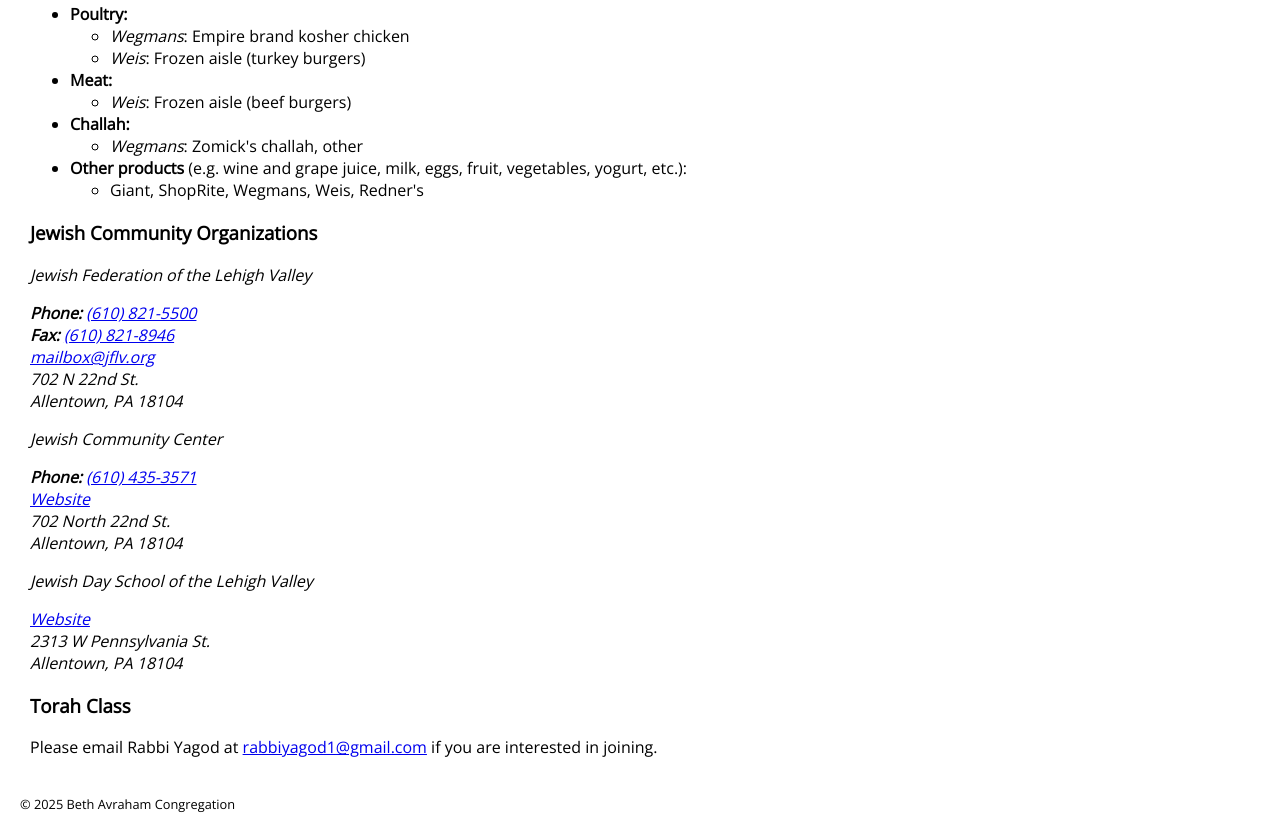
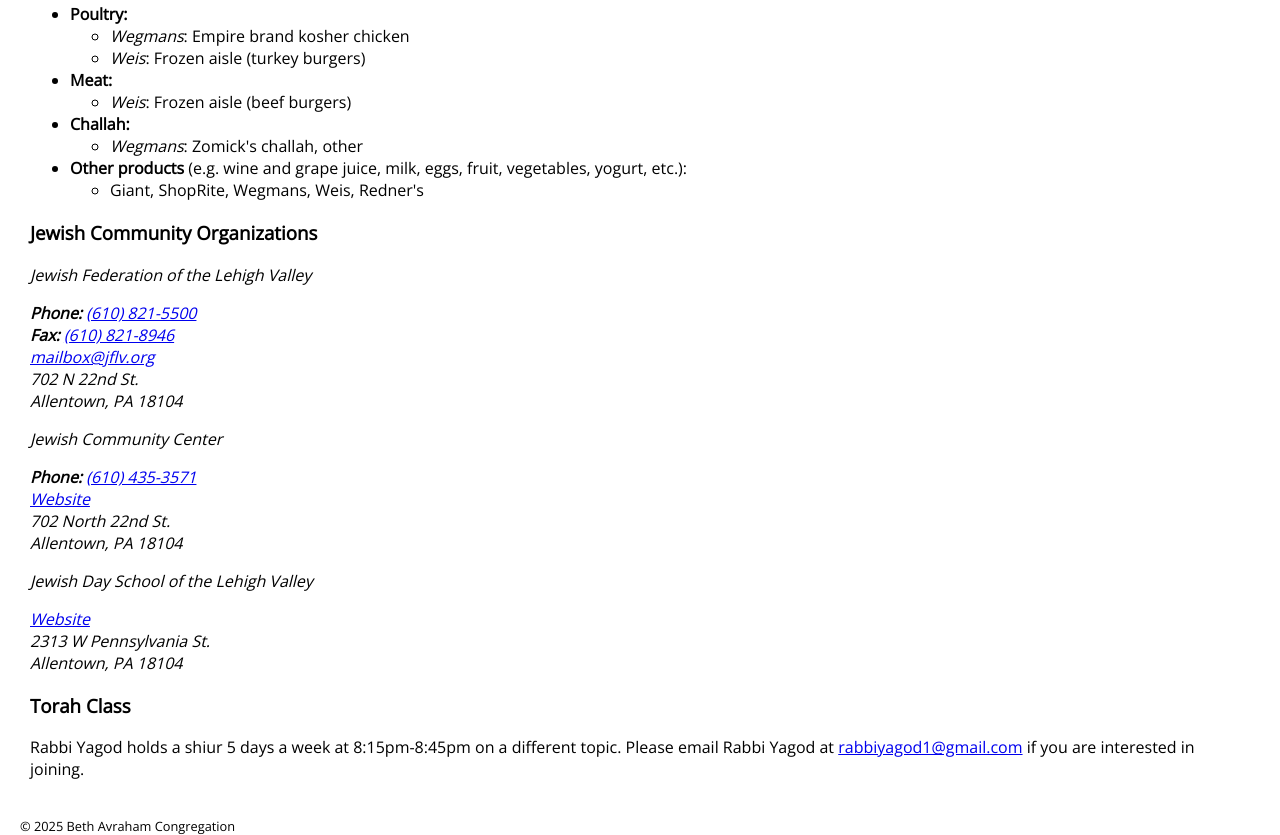
Before and after one commit to bethavraham/bethavraham.github.io, a plain HTML site: page pages/communityresources.html in a window 1280 px wide. Shown: the part 466-1301 px from the top of the page. Before the commit the page ends 1279 px from the top, so only its background shows below. Drawn offline with nearby package versions, Linux system fonts and the light colour scheme.

Commit message:
updating website

```diff
--- a/pages/communityresources.html
+++ b/pages/communityresources.html
@@ -130,8 +130,7 @@
                     <hgroup>
                         <h3><a id="torah">Torah Class</a></h2>
                     </hgroup>
-
-                    <p>Please email Rabbi Yagod at <a href="mailto:rabbiyagod1@gmail.com">rabbiyagod1@gmail.com</a> if you are interested in joining.</p>
+                    <p>Rabbi Yagod holds a shiur 5 days a week at 8:15pm-8:45pm on a different topic. Please email Rabbi Yagod at <a href="mailto:rabbiyagod1@gmail.com">rabbiyagod1@gmail.com</a> if you are interested in joining.</p>
                 </article>
             </section>
         </div>
```
